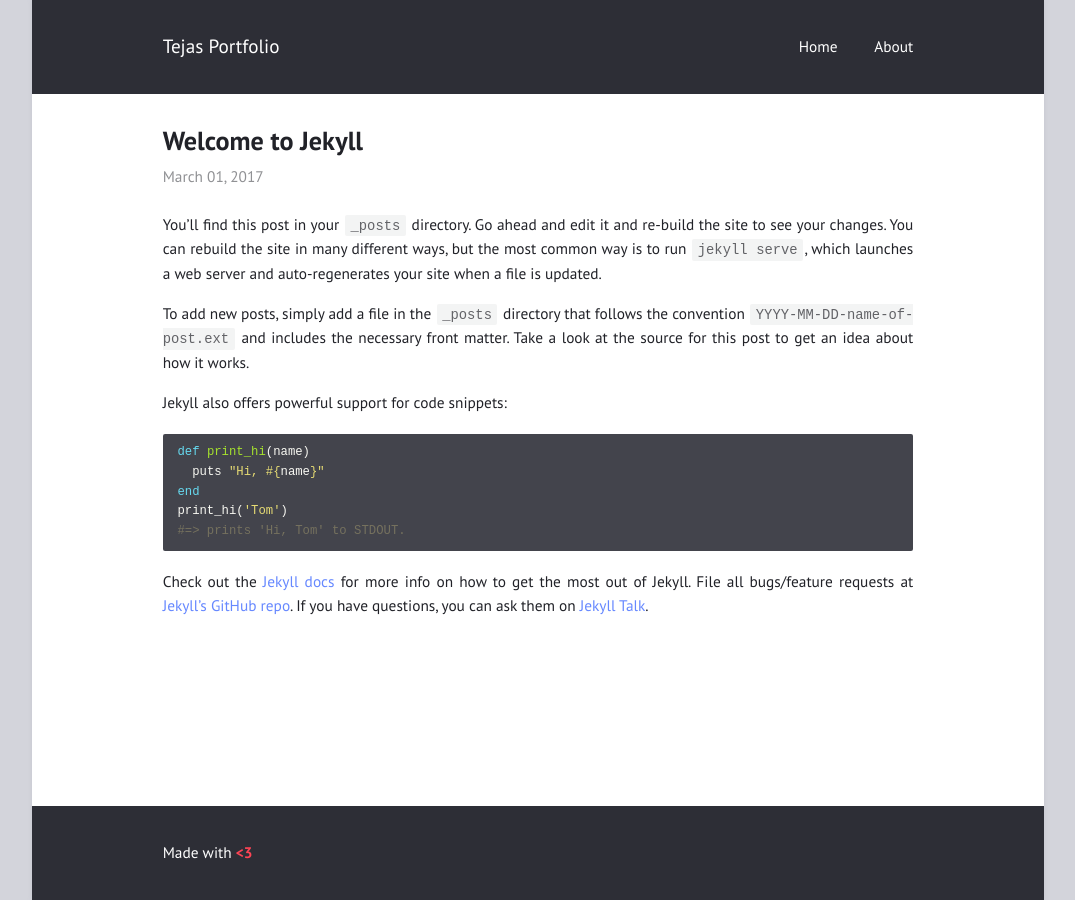
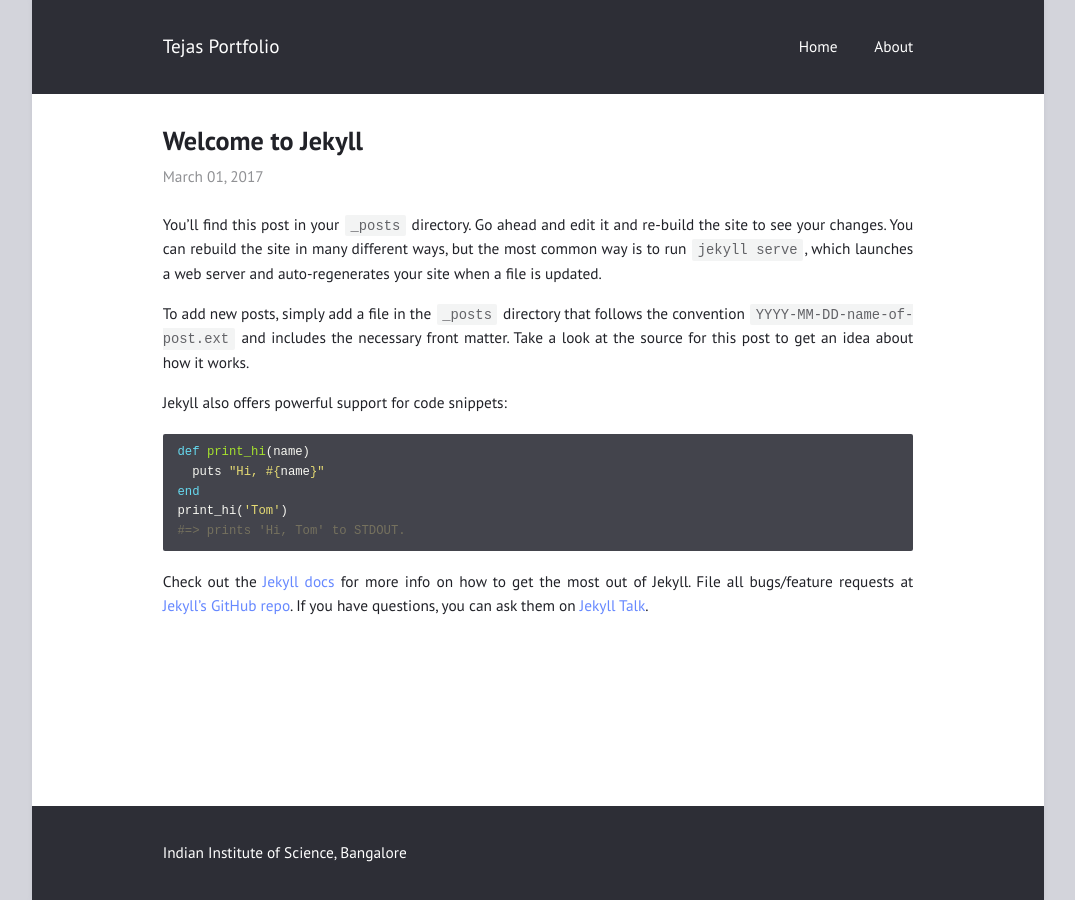
Before and after one commit to Tejas-Rao01/Tejas-Rao01.github.io, a Jekyll site: the page built from _posts/2017-03-01-welcome-to-jekyll.md, in a window 1280 px wide. Shown: the whole page, without its empty margins (102-1177 px from the left). Built offline with Jekyll 4.4.1, drawn with Linux system fonts in a browser that asks for light colours.

Commit message:
Update _config.yml

```diff
--- a/_config.yml
+++ b/_config.yml
@@ -1,6 +1,6 @@
 title: "Tejas Portfolio"
 author: "Tejas Rao"
-description: "Made with <b style=\"color: #f45;\">&lt;3</b>"
+description: "Indian Institute of Science, Bangalore"
 permalink: /:title/
 lang: "en"
 excerpt_separator: "\n\n\n"
@@ -8,7 +8,7 @@
 
 # Layout
 
-show_excerpts: true        # show article excerpts on the home page
+show_excerpts: false        # show article excerpts on the home page
 show_frame: true           # adds a gray frame to the site
 show_sidebar: false        # show a sidebar instead of the usual header
 minimal: false             # use a dark header
```
